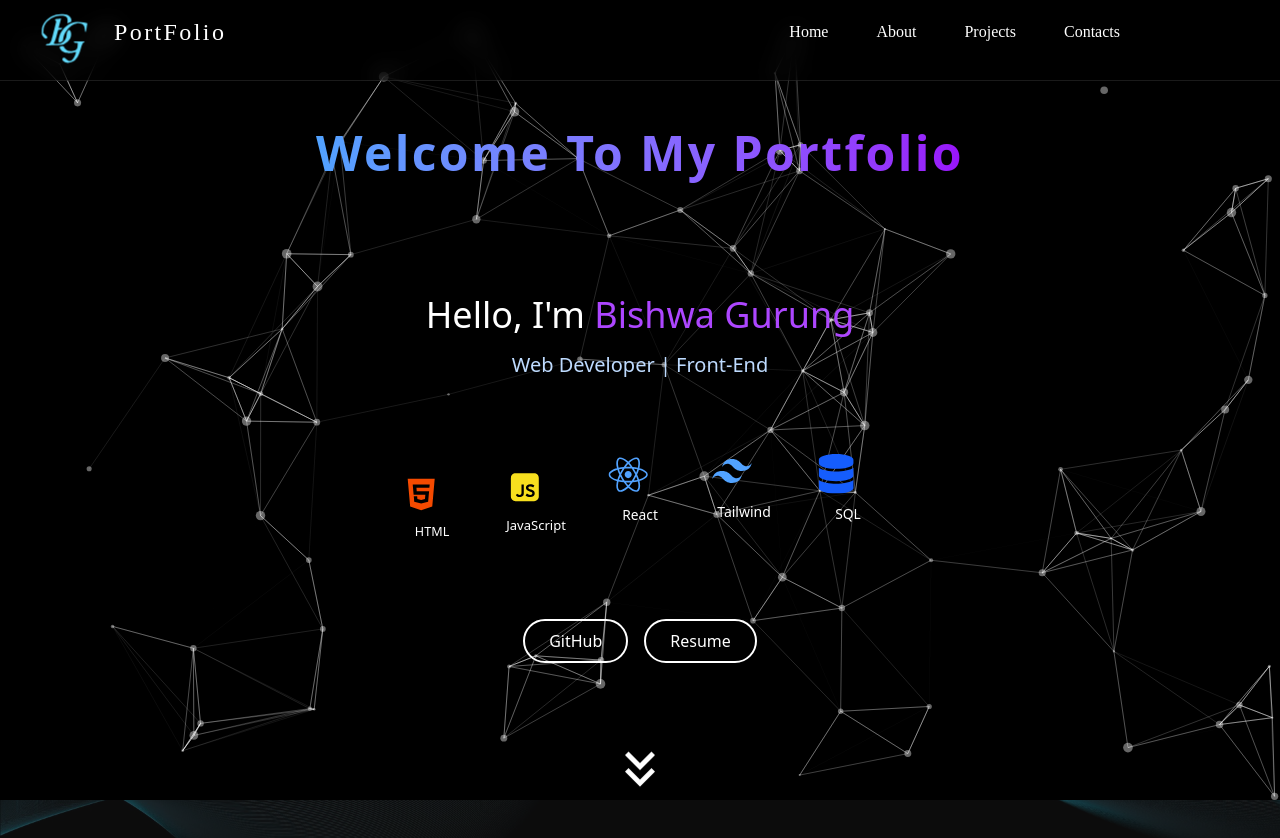
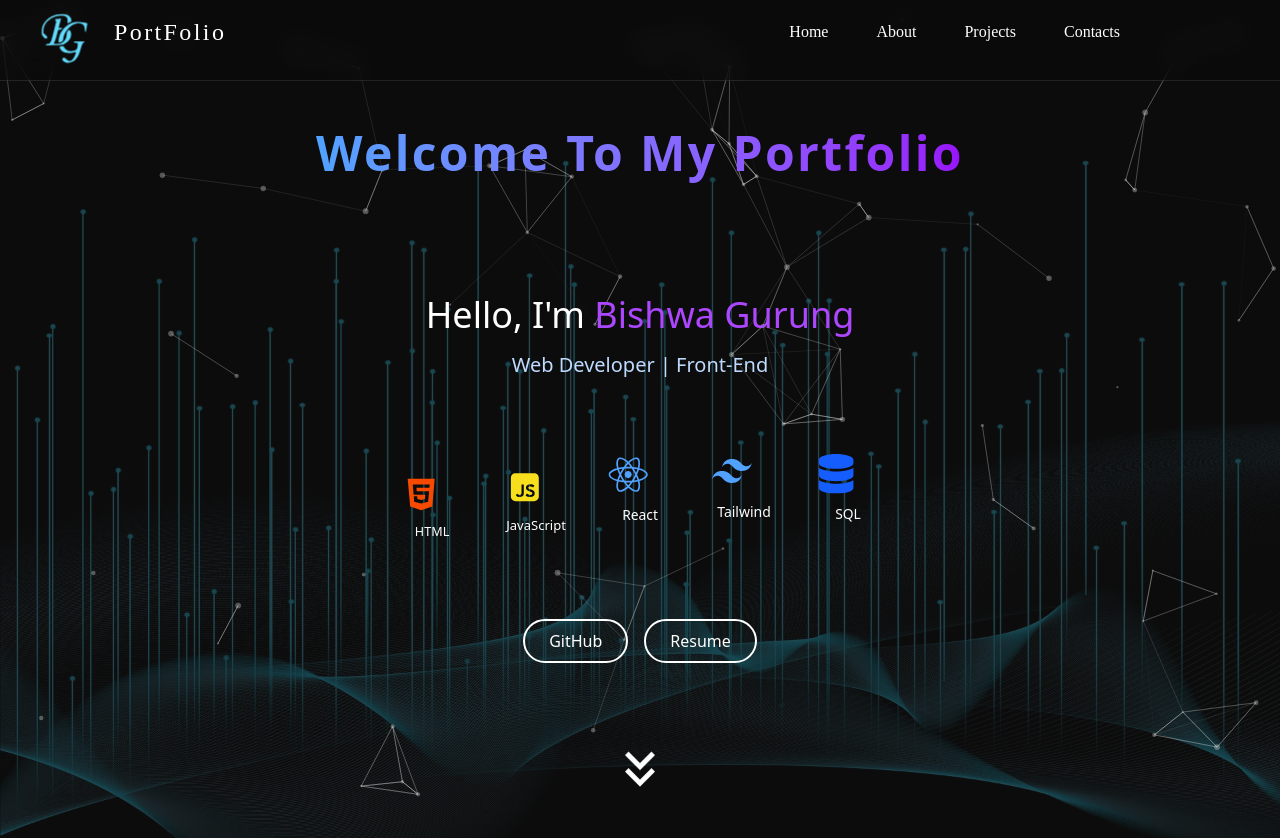
Before and after one commit to HavocXgrg/Portfolio, a React (Vite) app: page / in a window 1280 px wide. Shown: the top 838 px of the page. Built offline with nearby package versions, Linux system fonts and the light colour scheme; a web font is replaced by a local one.

Commit message:
some of the properties are changed

```diff
--- a/src/components/ParticleBackground.jsx
+++ b/src/components/ParticleBackground.jsx
@@ -1,10 +1,10 @@
 import Particles from "react-tsparticles";
 import { useCallback } from "react";
-import { loadSlim } from "tsparticles-slim"; // Use loadSlim for smaller bundle size
+import { loadSlim } from "tsparticles-slim";
 
 const ParticleBackground = ({ className }) => {
   const particlesInit = useCallback(async (engine) => {
-    await loadSlim(engine); // Load slim version of tsparticles
+    await loadSlim(engine);
   }, []);
 
   return (
@@ -15,42 +15,34 @@ const ParticleBackground = ({ className }) => {
       options={{
         background: {
           color: {
-            value: "#000", // Background color
+            value: "transparent",
           },
         },
         fpsLimit: 120,
         interactivity: {
+          // Disabled all interactive effects
+          detect_on: "canvas",
           events: {
-            onClick: {
-              enable: true,
-              mode: "push",
-            },
-            onHover: {
-              enable: true,
-              mode: "repulse",
-            },
+            onClick: { enable: false },
+            onHover: { enable: false },
             resize: true,
           },
           modes: {
-            push: {
-              quantity: 2,
-            },
-            repulse: {
-              distance: 150,
-              duration: 0.4,
-            },
+            // Empty modes to prevent any interactions
+            push: { quantity: 0 },
+            repulse: { distance: 0 },
           },
         },
         particles: {
           color: {
-            value: "#ffffff", // Dot color
+            value: "#ffffff",
           },
           links: {
             color: "#ffffff",
-            distance: 150,
+            distance: 120, // Reduced link distance
             enable: true,
-            opacity: 0.5,
-            width: 1,
+            opacity: 0.5, // Reduced opacity
+            width: 0.8, // Thinner links
           },
           collisions: {
             enable: true,
@@ -62,7 +54,7 @@ const ParticleBackground = ({ className }) => {
               default: "bounce",
             },
             random: false,
-            speed: 2,
+            speed: 1.5, // Slower movement
             straight: false,
           },
           number: {
@@ -70,16 +62,18 @@ const ParticleBackground = ({ className }) => {
               enable: true,
               area: 800,
             },
-            value: 80,
+            value: 60, // Fixed particle count
           },
           opacity: {
-            value: 0.4,
+            value: 0.3, // More transparent
+            random: false,
           },
           shape: {
             type: "circle",
           },
           size: {
-            value: { min: 1, max: 5 },
+            value: { min: 1, max: 3 }, // Smaller particles
+            random: true,
           },
         },
         detectRetina: true,
```
